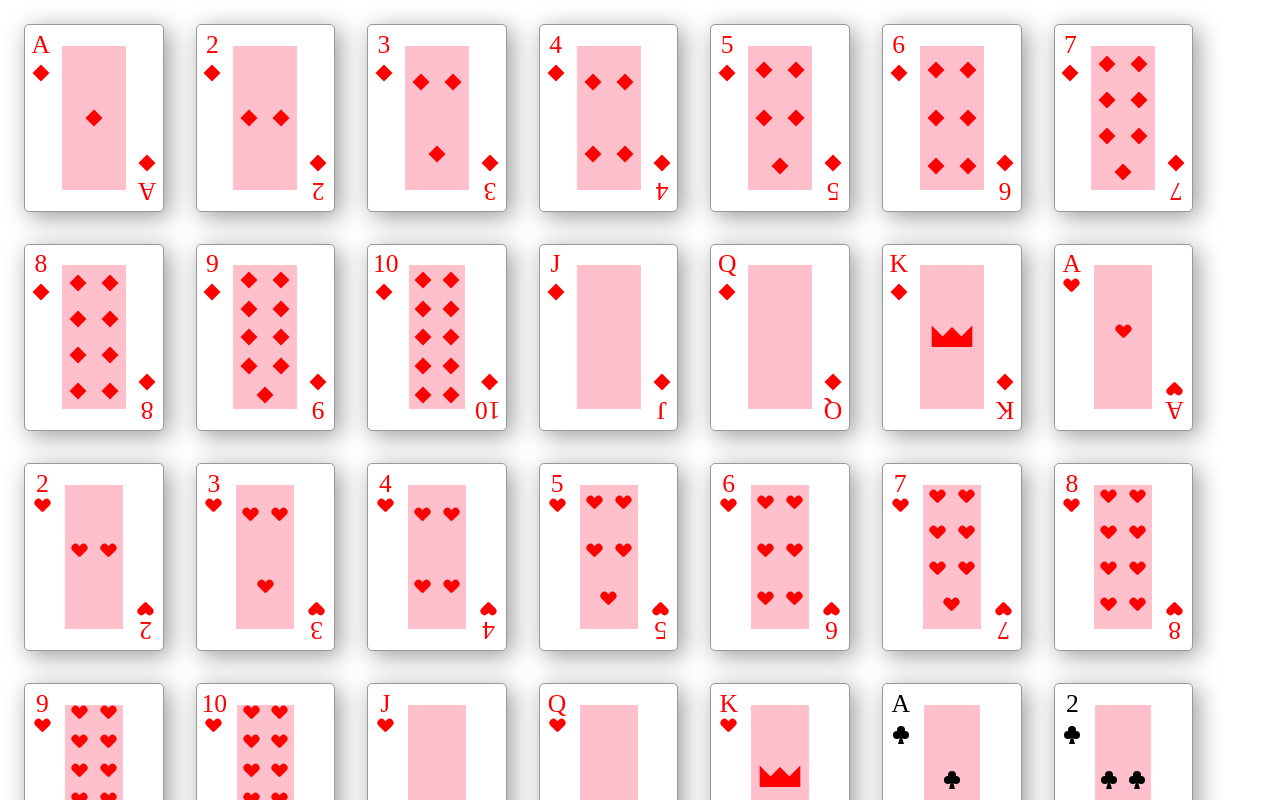
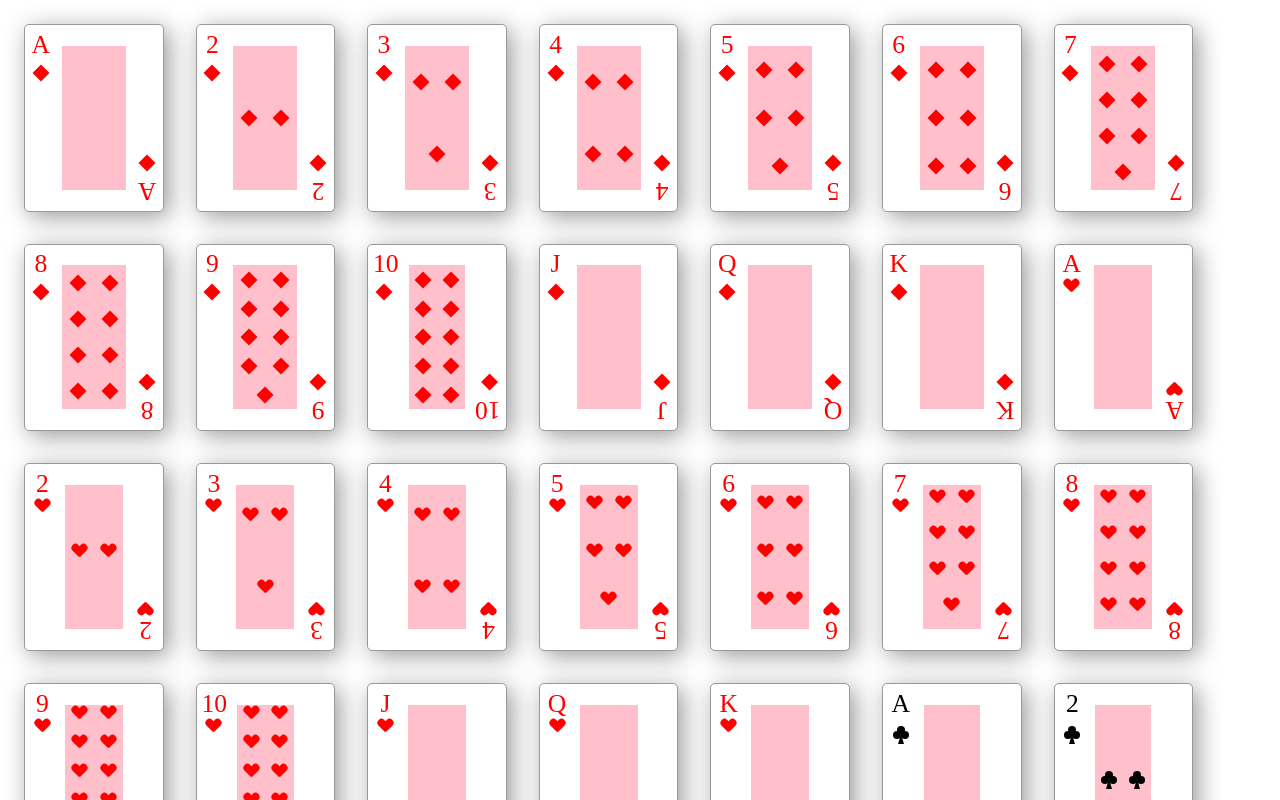
Before and after one commit to anamartins/css-playing-cards, a Vue app: page / in a window 1280 px wide. Shown: the top 800 px of the page. Built offline with nearby package versions, Linux system fonts and the light colour scheme.

Commit message:
Revert "a & king ranks"
This reverts commit 6127d8af53ba5ef2a1c8a99b3ad7b1c173782cbc.

```diff
--- a/src/components/Card.vue
+++ b/src/components/Card.vue
@@ -1,7 +1,6 @@
 <script setup lang="ts">
 import Suit from "./Suit.vue";
 import Rank from "./Rank.vue";
-import LetterContent from "./LetterContent.vue";
 
 defineProps<{ suit: string; rank: string; color: string }>();
 </script>
@@ -16,12 +15,6 @@ defineProps<{ suit: string; rank: string; color: string }>();
     <div class="middle">
       <div class="content" v-if="Number.isInteger(parseInt(rank))">
         <Suit v-for="i in parseInt(rank)" :suit="suit" :class="rank" />
-      </div>
-      <div class="content" v-else-if="rank === 'A'">
-        <Suit :suit="suit" :class="rank" />
-      </div>
-      <div class="content" v-else>
-        <LetterContent :color="color" :letter="rank.toLowerCase()" />
       </div>
     </div>
     <div class="corner bottom-right">
--- a/src/components/LetterContent.vue
+++ /dev/null
@@ -1,42 +0,0 @@
-<script setup lang="ts">
-const props = defineProps<{ color: string; letter: string }>();
-</script>
-<template>
-  <div :class="(color, letter)"></div>
-</template>
-<style scoped>
-.k {
-  position: relative;
-  width: 0;
-  height: 0;
-  border-left: 20px solid transparent;
-  border-right: 20px solid transparent;
-  border-bottom: 20px solid v-bind(color);
-}
-
-.k:after {
-  position: absolute;
-  content: "";
-  top: 7px;
-  left: 0;
-  width: 0;
-  height: 0;
-  border-left: 15px solid transparent;
-  border-right: 15px solid transparent;
-  border-bottom: 15px solid v-bind(color);
-  transform: rotate(135deg);
-}
-
-.k:before {
-  position: absolute;
-  content: "";
-  top: 7px;
-  left: -30px;
-  width: 0;
-  height: 0;
-  border-left: 15px solid transparent;
-  border-right: 15px solid transparent;
-  border-bottom: 15px solid v-bind(color);
-  transform: rotate(-135deg);
-}
-</style>
```
